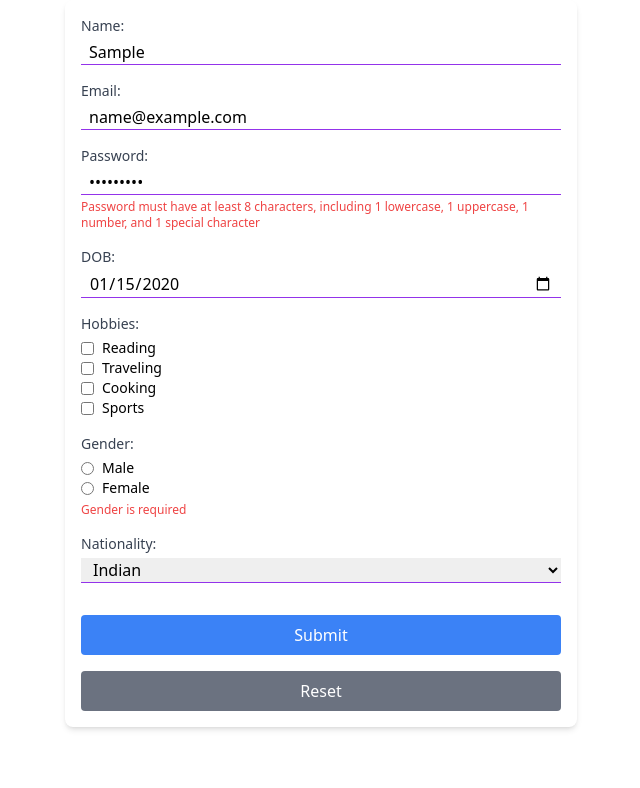
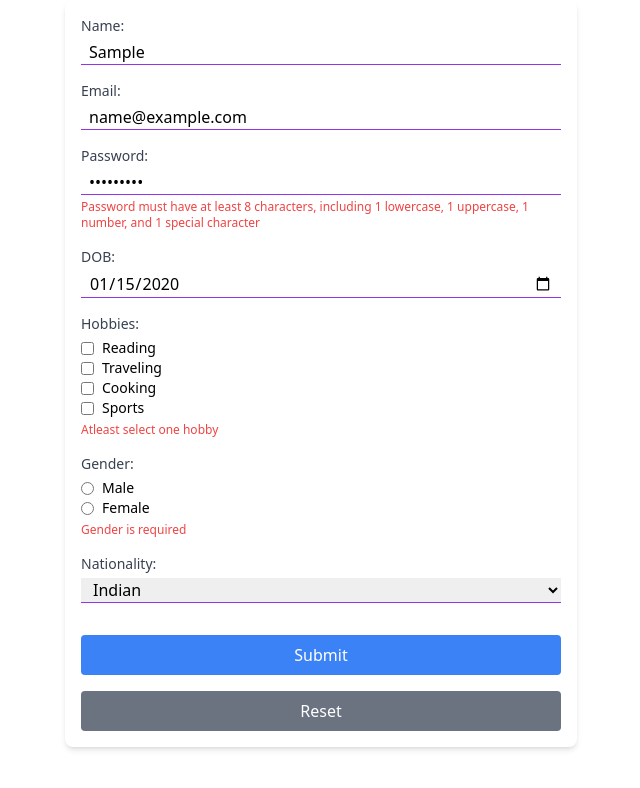
Before and after one commit to Maria-Naveen/Form-Handling-And-Validation, a React (Vite) app: page / in a window 1280 px wide. Both pictures are taken after typing "Sample", "name@example.com", "Sample123", "2020-01-15" into the empty fields and a click on the button "Submit". Shown: the top 788 px of the page, without its empty margins (319-959 px from the left). Built offline with nearby package versions, Linux system fonts and the light colour scheme.

Commit message:
Added required field validation for hobbies

```diff
--- a/src/components/Form.jsx
+++ b/src/components/Form.jsx
@@ -1,4 +1,4 @@
-import React, { useState, useEffect } from "react";
+import { useState, useEffect } from "react";
 
 const Form = () => {
   const [formData, setFormData] = useState({
@@ -71,6 +71,9 @@ const Form = () => {
 
     if (!formData.gender) newErrors.gender = "Gender is required";
 
+    if (formData.hobbies.length === 0)
+      newErrors.hobbies = "Atleast select one hobby";
+
     if (formData.nationality === "Other" && !formData.otherNationality)
       newErrors.otherNationality = "Please specify your nationality";
 
@@ -119,7 +122,6 @@ const Form = () => {
                 name="name"
                 value={formData.name}
                 onChange={handleChange}
-                required
               />
               {errors.name && (
                 <p className="text-red-500 text-xs mt-1">{errors.name}</p>
@@ -139,7 +141,6 @@ const Form = () => {
                 name="email"
                 value={formData.email}
                 onChange={handleChange}
-                required
               />
               {errors.email && (
                 <p className="text-red-500 text-xs mt-1">{errors.email}</p>
@@ -159,7 +160,6 @@ const Form = () => {
                 name="password"
                 value={formData.password}
                 onChange={handleChange}
-                required
               />
               {errors.password && (
                 <p className="text-red-500 text-xs mt-1">{errors.password}</p>
@@ -180,7 +180,6 @@ const Form = () => {
                 max={maxDate}
                 value={formData.dob}
                 onChange={handleChange}
-                required
               />
               {errors.dob && (
                 <p className="text-red-500 text-xs mt-1">{errors.dob}</p>
@@ -206,6 +205,9 @@ const Form = () => {
                   </div>
                 ))}
               </div>
+              {errors.hobbies && (
+                <p className="text-red-500 text-xs mt-1">{errors.hobbies}</p>
+              )}
             </div>
             <div className="mb-4">
               <span className="block text-sm font-medium text-gray-700">
@@ -264,7 +266,6 @@ const Form = () => {
                     name="otherNationality"
                     value={formData.otherNationality}
                     onChange={handleChange}
-                    required
                   />
                   {errors.otherNationality && (
                     <p className="text-red-500 text-xs mt-1">
```
